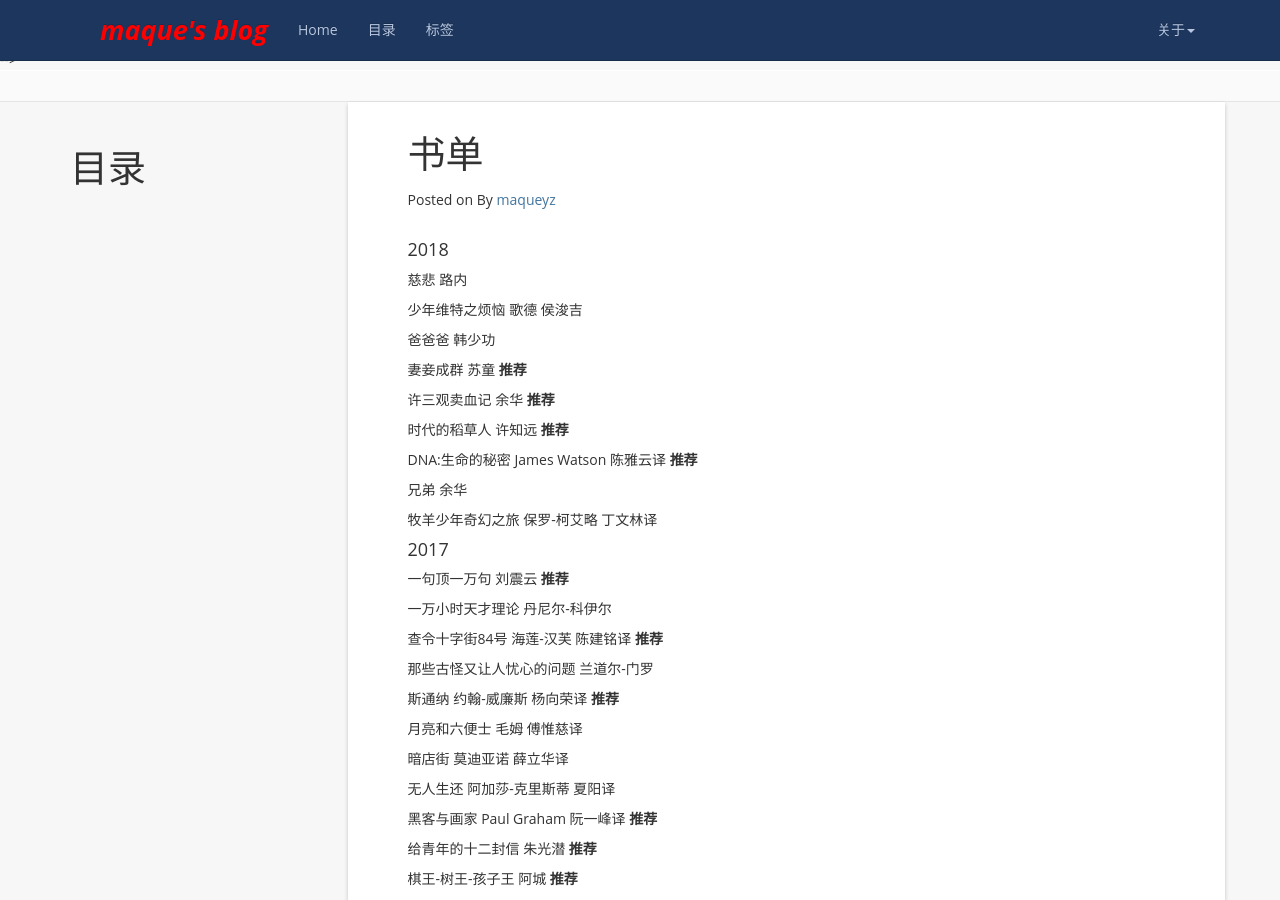
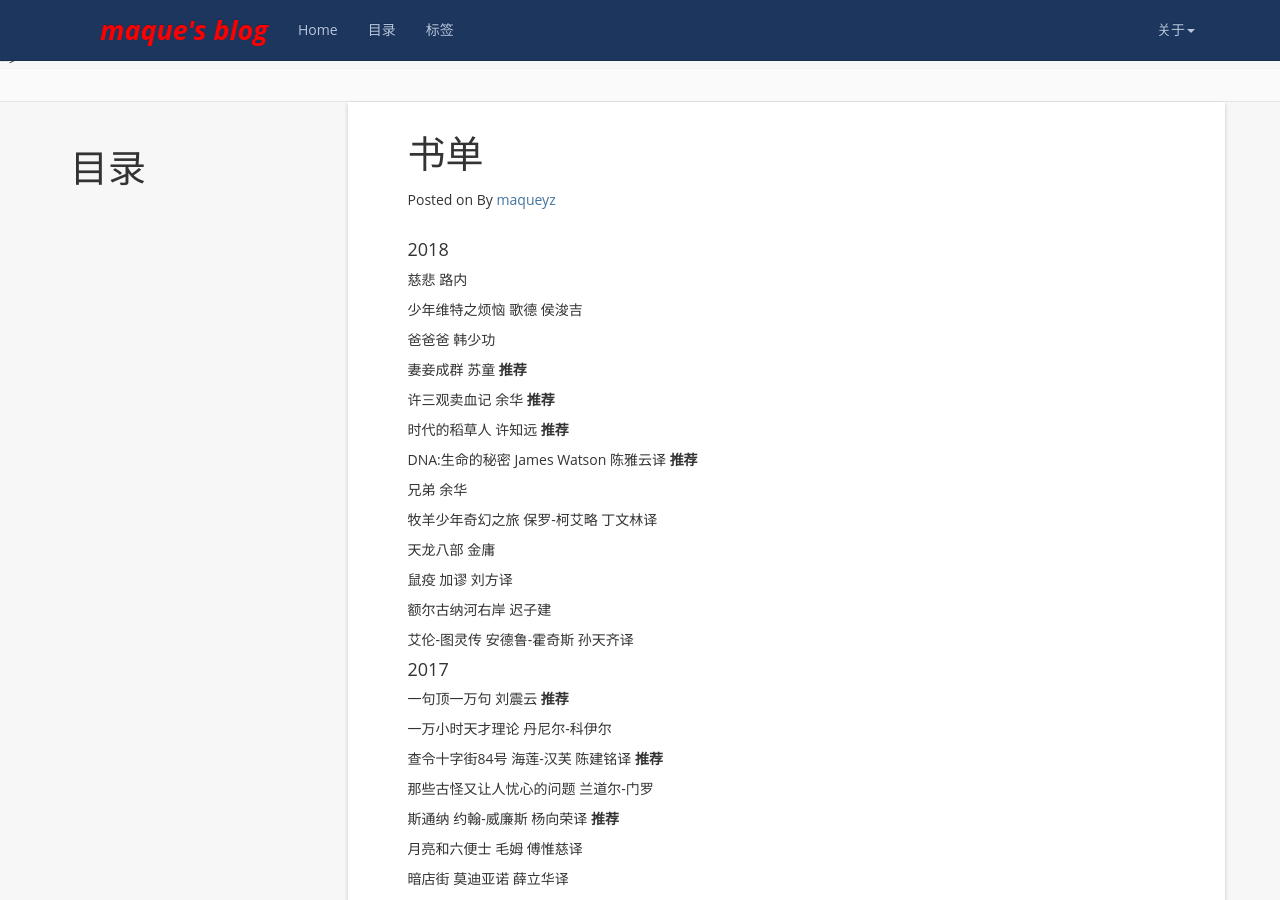
Before and after one commit to maqueredkop/maqueredkop.github.io, a Jekyll site: the page built from book.md, in a window 1280 px wide and 900 px high. Built offline with Jekyll 4.4.1, drawn with Linux system fonts in a browser that asks for light colours; nearby versions of some CDN libraries; comment, search, counter and statistics services are not loaded.

Commit message:
update the 2018 book list

```diff
--- a/book.md
+++ b/book.md
@@ -23,6 +23,14 @@ DNA:生命的秘密  James Watson  陈雅云译  **推荐**
 兄弟  余华
 
 牧羊少年奇幻之旅  保罗-柯艾略  丁文林译
+
+天龙八部  金庸
+
+鼠疫  加谬  刘方译
+
+额尔古纳河右岸  迟子建
+
+艾伦-图灵传  安德鲁-霍奇斯  孙天齐译
 
 #### 2017
 
```
